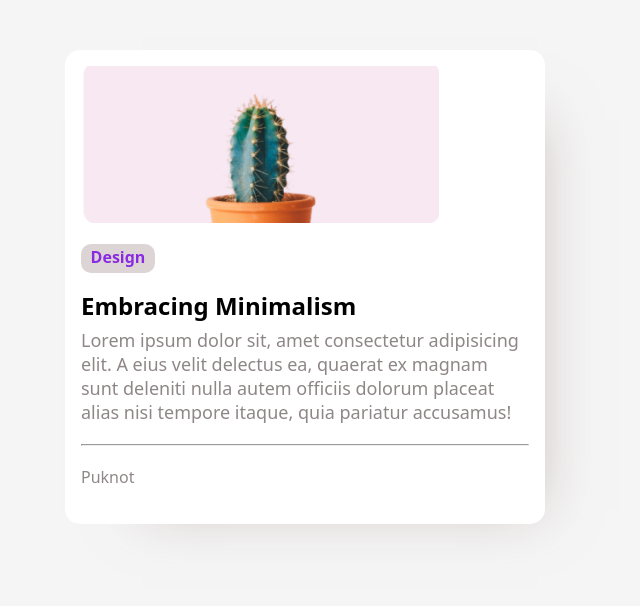
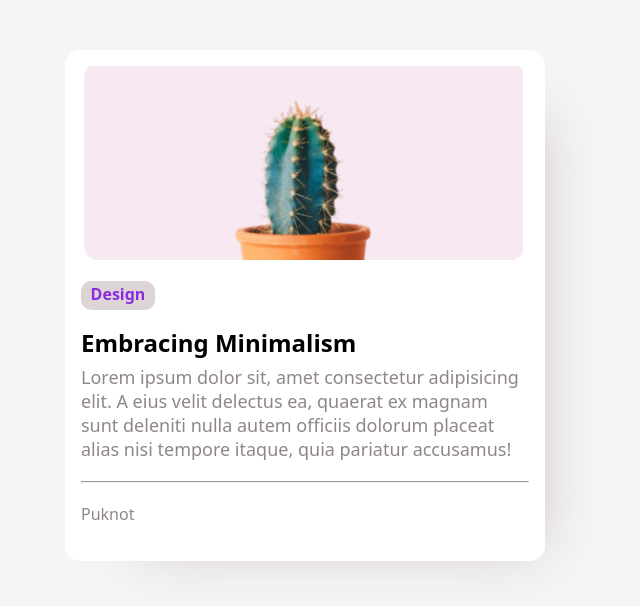
Before and after one commit to juraceglen/minimal_blog, a plain HTML site: page index.html in a window 1280 px wide. Shown: the whole page, without its empty margins (335-975 px from the left). Drawn offline with Linux system fonts and the light colour scheme.

Commit message:
resize img

```diff
--- a/index.html
+++ b/index.html
@@ -29,7 +29,7 @@
         -moz-box-shadow: 35px 27px 54px -42px rgba(166,141,141,0.54);
       }
       img {
-        width: 28vw;
+        width: 34.5vw;
         height: auto;
       }
       .design {
```
